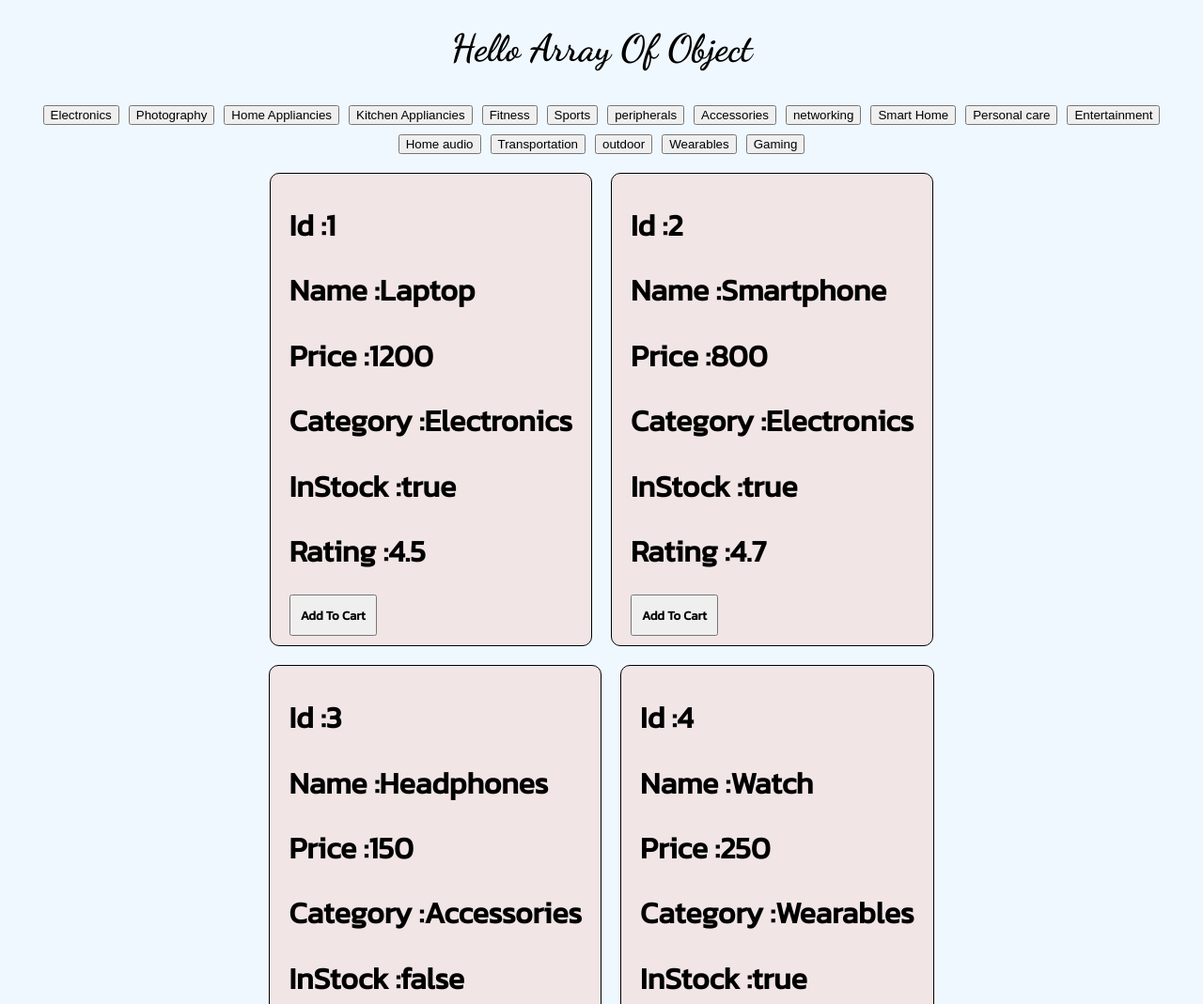
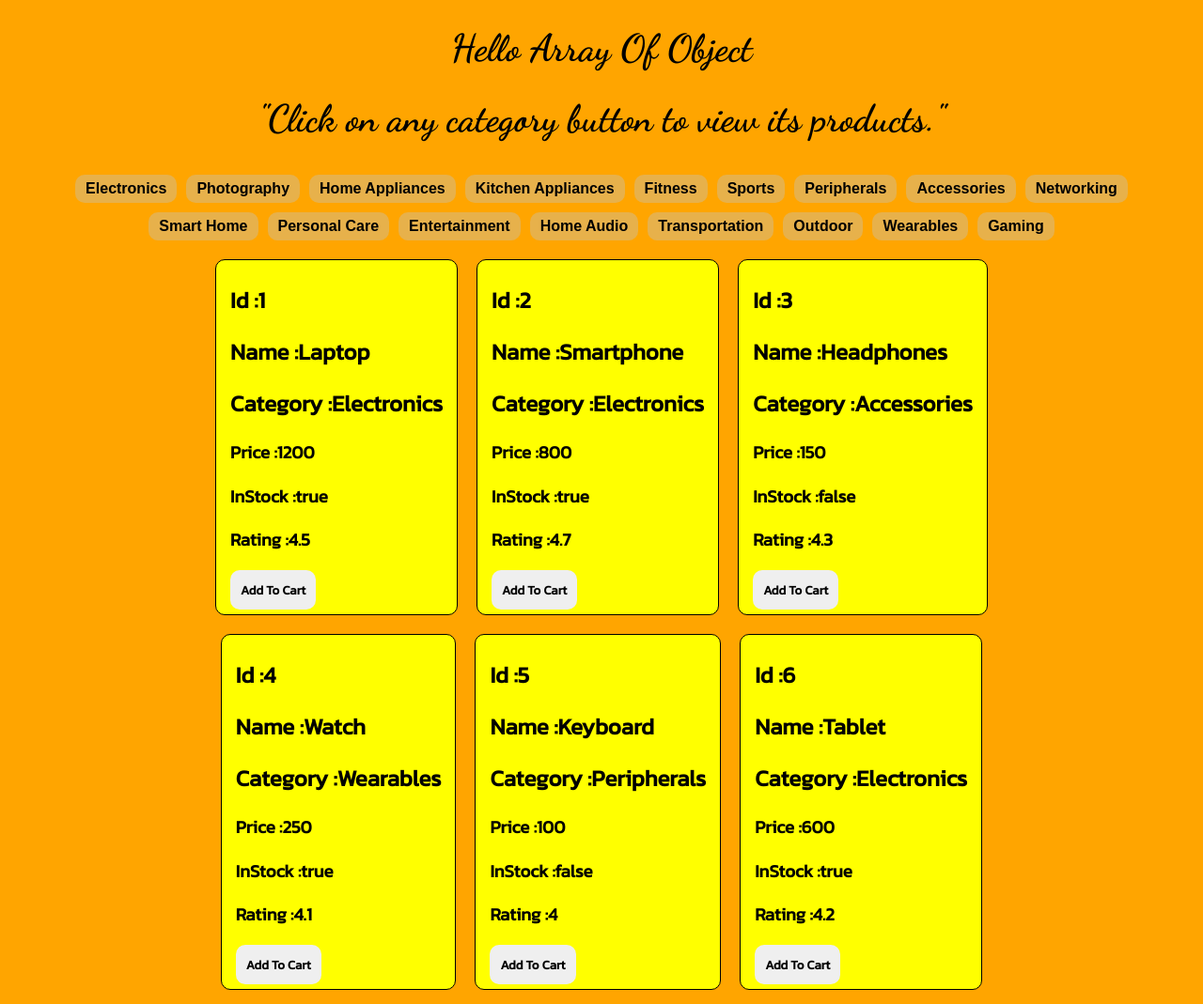
Before and after one commit to maazmateen/Array-Of-Object, a plain HTML site: page index.html in a window 1280 px wide. Shown: the top 1069 px of the page at 94% size. Drawn offline with Linux system fonts and the light colour scheme.

Commit message:
project completed

```diff
--- a/app.js
+++ b/app.js
@@ -1,4 +1,3 @@
-const div = document.querySelector(".container");
 
 const products = [
   {
@@ -802,30 +801,34 @@ const products = [
   }
 ];
 
-function render (){
+const div = document.querySelector(".container");
+
+function renderItems (products){
   div.innerHTML ="";
 
   products.map(function(items){
-    div.innerHTML += `
+   return div.innerHTML += `
          <div class="card">
-               <h1> Id :${items.id}</h1>
-                <h1> Name :${items.name}</h1>
-                <h1> Price :${items.price}</h1>
-                <h1> Category :${items.category}</h1>
-                <h1> InStock :${items.inStock}</h1>
-                <h1> Rating :${items.rating}</h1>
+               <h2> Id :${items.id}</h2>
+                <h2> Name :${items.name}</h2>
+                <h2> Category :${items.category}</h2>
+                <h3> Price :${items.price}</h3 >
+                <h3> InStock :${items.inStock}</h3>
+                <h3> Rating :${items.rating}</h3>
          <button id="btn" onclick="addToCart()"><B>Add To Cart</B></button>
              </div>
          `
   })
 
 }
-render();
+renderItems(products)
 
 
 
 function Filteredvalue(button){
   const selectedCategory = button.innerHTML;
-  const filteredProducts =products.filter(items => items.category ===selectedCategory);
-  render(filteredProducts)
+  const filterProducts =products.filter(items => items.category ===selectedCategory)
+  console.log(filterProducts);
+
+  renderItems(filterProducts)
 }
--- a/index.html
+++ b/index.html
@@ -9,28 +9,30 @@
 <body>
 
     <h1 id="h1">Hello Array Of Object</h1>
+    <h1 id="h1">"Click on any category button to view its products."</h1>
     <div class="btn-container">
-        <button onclick="Filteredvalue(this)">Electronics</button>
-        <button onclick="Filteredvalue(this)">Photography</button>
-        <button onclick="Filteredvalue(this)">Home Appliancies</button>
-        <button onclick="Filteredvalue(this)">Kitchen Appliancies</button>
-        <button onclick="Filteredvalue(this)">Fitness</button>
-        <button onclick="Filteredvalue(this)">Sports</button>
-        <button onclick="Filteredvalue(this)">peripherals</button>
-        <button onclick="Filteredvalue(this)">Accessories</button>
-        <button onclick="Filteredvalue(this)">networking</button>
-        <button onclick="Filteredvalue(this)">Smart Home</button>
-        <button onclick="Filteredvalue(this)">Personal care</button>
-        <button onclick="Filteredvalue(this)">Entertainment</button>
-        <button onclick="Filteredvalue(this)">Home audio</button>
-        <button onclick="Filteredvalue(this)">Transportation </button>
-        <button onclick="Filteredvalue(this)">outdoor</button>
-        <button onclick="Filteredvalue(this)">Wearables</button>
-        <button onclick="Filteredvalue(this)">Gaming</button>
+        <button onclick="Filteredvalue(this)" class="buttons">Electronics</button>
+        <button onclick="Filteredvalue(this)" class="buttons">Photography</button>
+        <button onclick="Filteredvalue(this)" class="buttons">Home Appliances</button>
+        <button onclick="Filteredvalue(this)" class="buttons">Kitchen Appliances</button>
+        <button onclick="Filteredvalue(this)" class="buttons">Fitness</button>
+        <button onclick="Filteredvalue(this)" class="buttons">Sports</button>
+        <button onclick="Filteredvalue(this)" class="buttons">Peripherals</button>
+        <button onclick="Filteredvalue(this)" class="buttons">Accessories</button>
+        <button onclick="Filteredvalue(this)" class="buttons">Networking</button>
+        <button onclick="Filteredvalue(this)" class="buttons">Smart Home</button>
+        <button onclick="Filteredvalue(this)" class="buttons">Personal Care</button>
+        <button onclick="Filteredvalue(this)" class="buttons">Entertainment</button>
+        <button onclick="Filteredvalue(this)" class="buttons">Home Audio</button>
+        <button onclick="Filteredvalue(this)" class="buttons">Transportation</button>
+        <button onclick="Filteredvalue(this)" class="buttons">Outdoor</button>
+        <button onclick="Filteredvalue(this)" class="buttons">Wearables</button>
+        <button onclick="Filteredvalue(this)" class="buttons">Gaming</button>
     </div>
 
 
     <div class="container">
+
     </div>
     <script src="app.js"></script>
 </body>
--- a/style.css
+++ b/style.css
@@ -2,14 +2,20 @@
 
 
 body{
+    margin: 0px;
+    padding: 0px;
     box-sizing: border-box;
-    background-color: aliceblue;
+    background-color: orange;
+    /* background-color: rgb(8, 126, 230); */
 
 }
 #h1{
     text-align: center;
     font-size: 2.5rem;
-    font-family: "Dancing Script", cursive;}
+    font-family: "Dancing Script", cursive;
+    /* border: 1px solid black; */
+    /* padding: 10px; */
+}
 
 .container{
     display: flex;
@@ -18,20 +24,27 @@ body{
     gap: 20px;
     width: 80%;
     margin: 0 auto;
-    background-color: aliceblue;
+    /* background-color: aliceblue; */
 }
 .card{
     font-family: "Kanit", sans-serif;
     font-weight: 20;
-    padding:  10px 20px;
+    padding:  05px 15px;
     border: 1px solid black;
     border-radius: 10px;
-    background-color: rgb(241, 229, 229);
+    background-color: yellow;
 }
 #btn{
     padding: 10px;
     font-family: "Kanit", sans-serif;
+    border: 1px solid transparent;
+    border-radius: 10px;
 
+}
+#btn:hover{
+    background-color: rgb(197, 236, 56);
+    border: 1px solid orange;
+    cursor: pointer;
 }
 .btn-container{
     display: flex;
@@ -41,3 +54,16 @@ body{
     padding: 10px;
     margin: 10px;
 }
+
+.buttons{
+    padding: 5px 10px;
+    font-size: 1rem;
+    font-weight: bolder;
+    border: 1px solid transparent;
+    border-radius: 10px;
+    background-color: rgb(231, 177, 75);
+}
+.buttons:hover{
+    background-color: rgb(240, 226, 28);
+    cursor: pointer;
+}
```
